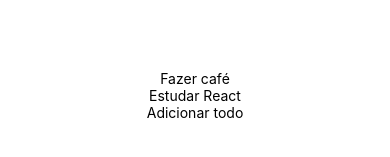
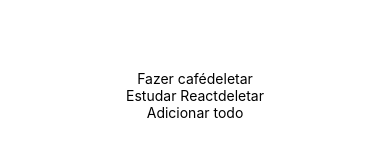
Before and after one commit to SauloSilva/redux_matering, a React Native app: screen / in a window 390 px wide. Shown: the part 327-484 px from the top of the page. Built offline with nearby package versions, Linux system fonts and the light colour scheme.

Commit message:
add delete todo function

```diff
--- a/src/TodoList.js
+++ b/src/TodoList.js
@@ -12,11 +12,24 @@
     justifyContent: 'center',
     alignItems: 'center',
   },
+
+  todoContainer: {
+    flexDirection: 'row',
+  },
 });
 
-const TodoList = ({ todos, addTodo }) => (
+const TodoList = ({ todos, addTodo, removeTodo }) => (
   <View style={styles.container}>
-    { todos.map(todo => <Text key={todo.id}>{todo.text}</Text>) }
+    {
+      todos.map(todo => (
+        <View key={todo.id} style={styles.todoContainer}>
+          <Text>{todo.text}</Text>
+          <TouchableOpacity onPress={() => { removeTodo(todo.id); }}>
+            <Text>deletar</Text>
+          </TouchableOpacity>
+        </View>
+      ))
+    }
 
     <TouchableOpacity onPress={() => { addTodo('foo'); }}>
       <Text>Adicionar todo</Text>
@@ -30,6 +43,7 @@
     text: PropTypes.string,
   })).isRequired,
   addTodo: PropTypes.func.isRequired,
+  removeTodo: PropTypes.func.isRequired,
 };
 
 const mapStateToProps = state => ({
--- a/src/store/actions/todos.js
+++ b/src/store/actions/todos.js
@@ -4,3 +4,10 @@
     text,
   },
 });
+
+export const removeTodo = id => ({
+  type: 'REMOVE_TODO',
+  payload: {
+    id,
+  },
+});
--- a/src/store/reducers/todos.js
+++ b/src/store/reducers/todos.js
@@ -6,8 +6,9 @@
 export default function todos(state = initialState, action) {
   switch (action.type) {
     case 'ADD_TODO':
-      console.tron.log(action);
       return [...state, { id: Math.random(), text: action.payload.text }];
+    case 'REMOVE_TODO':
+      return state.filter(todo => todo.id !== action.payload.id);
     default:
       return state;
   }
```
